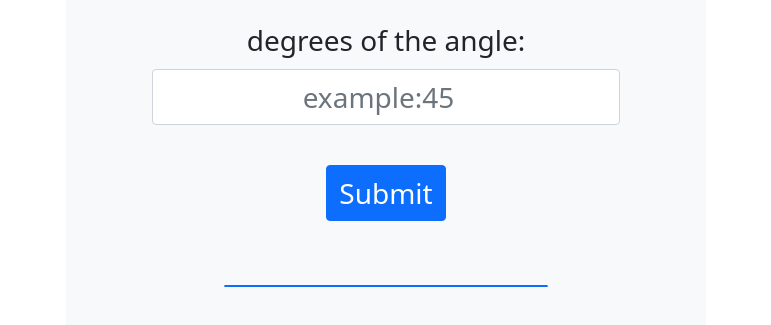
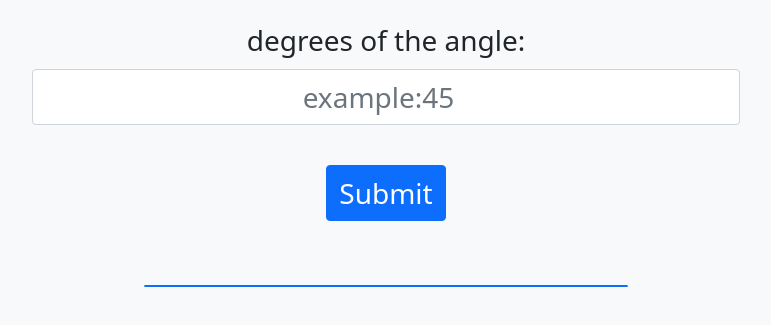
Before and after one commit to ajarek/degrees-radians, a plain HTML site: page index.html in a window 1280 px wide. Shown: the part 85-410 px from the top of the page, without its empty margins (254-1025 px from the left). Drawn offline with nearby package versions, Linux system fonts and the light colour scheme.

Commit message:
code change

```diff
--- a/index.html
+++ b/index.html
@@ -11,7 +11,7 @@
 </head>
 
 <body>
-    <div class="container vh-100 w-50 p-2 bg-light ">
+    <div class="container vh-100 w-75 p-2 bg-light ">
         <h1 class="text-center mt-4 ">Convert degrees to radians</h1>
         <div class=" row d-flex justify-content-center mt-4 ">
             <div class="mb-3 text-center d-flex flex-column justify-content-center align-items-center">
```
